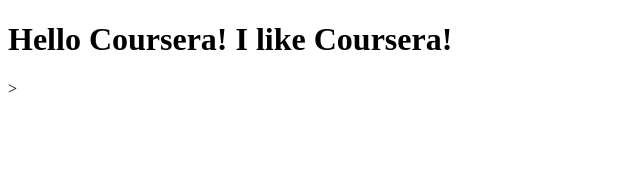
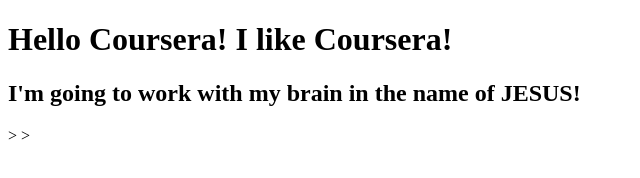
Before and after one commit to ingghil/Courseramy-test, a plain HTML site: page Site/index.html in a window 1280 px wide. Shown: the whole page, without its empty margins (0-640 px from the left). Drawn offline with Linux system fonts and the light colour scheme.

Commit message:
Small change.

```diff
--- a/Site/index.html
+++ b/Site/index.html
@@ -6,5 +6,6 @@
 </head>
 <body>
 <h1> Hello Coursera! I like Coursera!</h1>
+<h2> I'm going to work with my brain in the name of JESUS!</h2>>
 </body>
 </html>>
```
